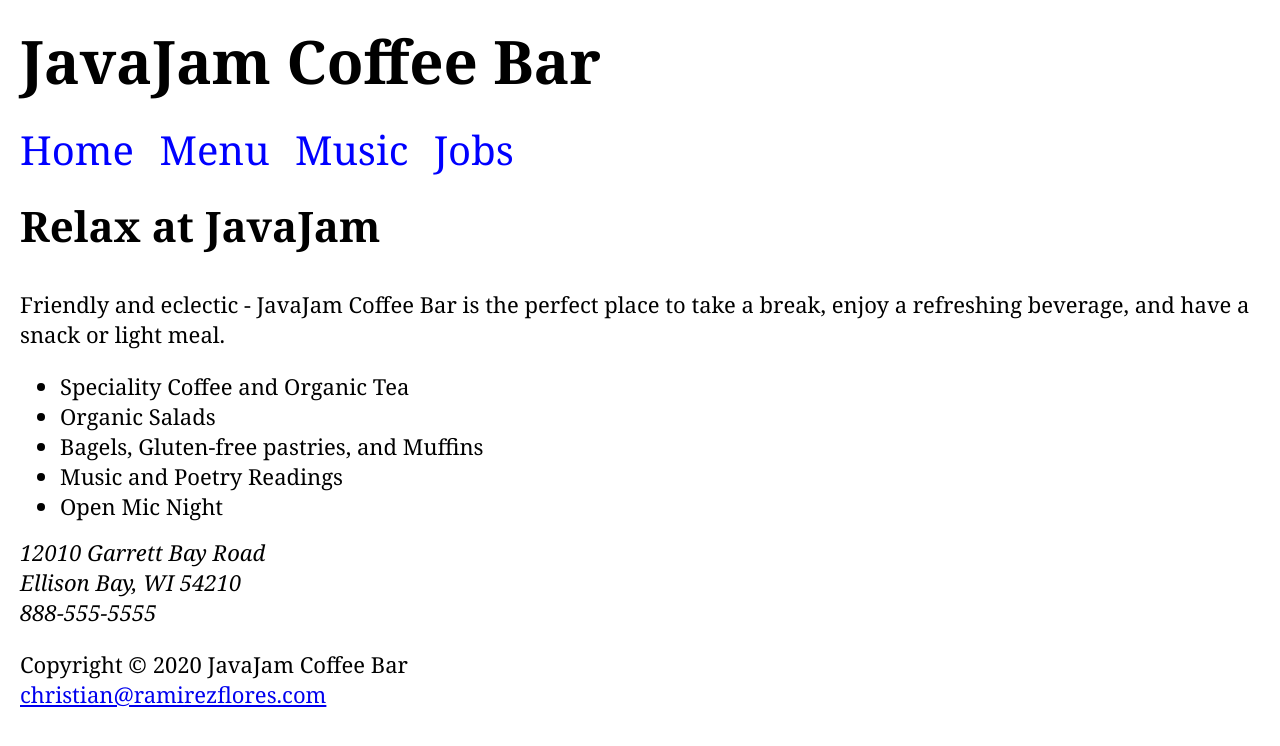
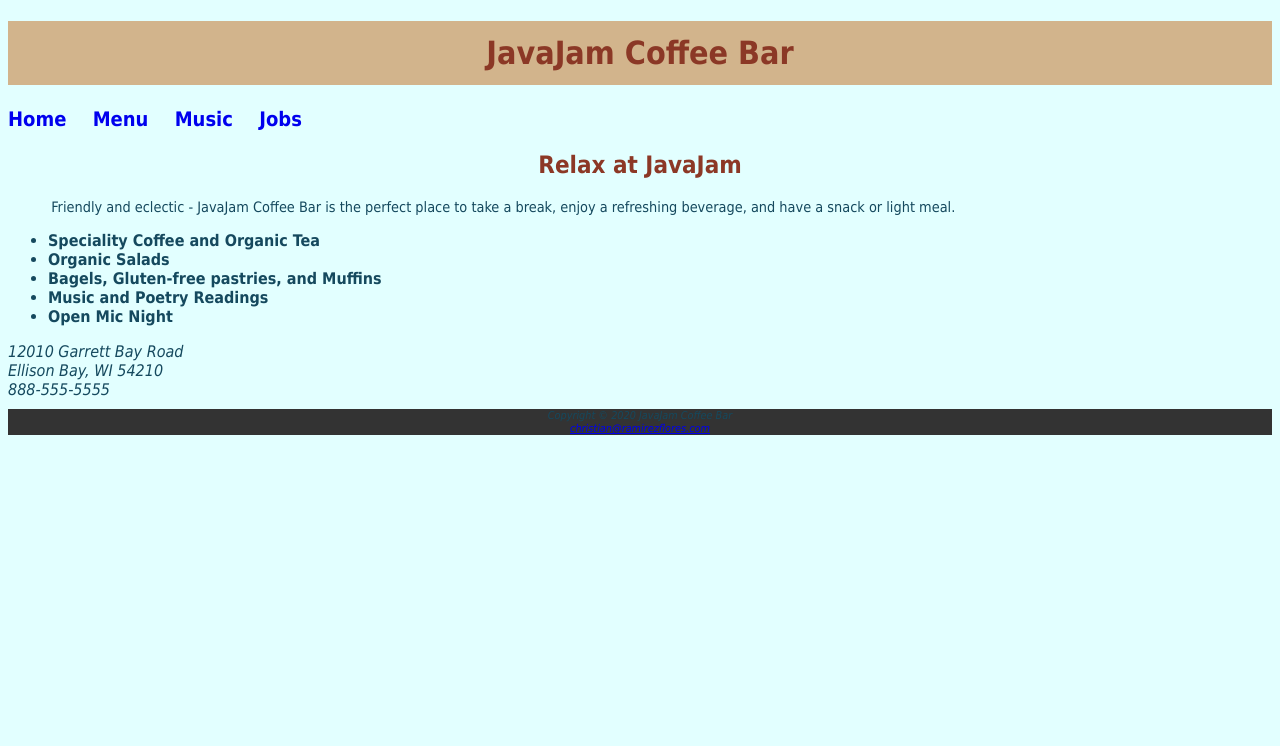
Before and after one commit to nramichr/nramichr.github.io, a plain HTML site: page Repo/Chp3/index.html in a window 1280 px wide. Drawn offline with Linux system fonts and the light colour scheme.

Commit message:
rough draft

```diff
--- a/Repo/Chp3/index.html
+++ b/Repo/Chp3/index.html
@@ -3,17 +3,12 @@
 <head>
 <meta charset="UTF-8">
 <title>JavaJam Coffee Bar</title>
-<style>
-body { font-family: Georgia, serif; margin: 20px; }
-h1 { font-size: 60px; margin: 0; }
-nav { font-size: 40px; margin: 20px 0; }
-nav a { color: blue; text-decoration: none; margin-right: 15px; }
-h2 { font-size: 42px; margin-top: 20px; }
-p, li, address { font-size: 22px; }
-</style>
+<link rel="stylesheet" href="javajam.css">
 </head>
 <body>
+<header>
 <h1>JavaJam Coffee Bar</h1>
+</header>
 <nav>
   <a href="index.html">Home</a>
   <a href="menu.html">Menu</a>
--- a/Repo/Chp3/javajam.css
+++ b/Repo/Chp3/javajam.css
@@ -5,7 +5,8 @@ header {color: #8B3826;
         background-color: #D2B48C;
         text-align: center; }
 h1 { line-height: 200%; }
-h2 { color: #8C3826; }
+h2 { color: #8C3826;
+     text-align: center; }
 nav { font-weight: bold;
       font-size: 1.25em;
 	  word-spacing: 1em; }
@@ -17,3 +18,4 @@ footer { background-color: #333333;
          font-size: .75em;
          text-align: center;
          font-style: italic; }
+footer p { text-indent: 0; }
```
